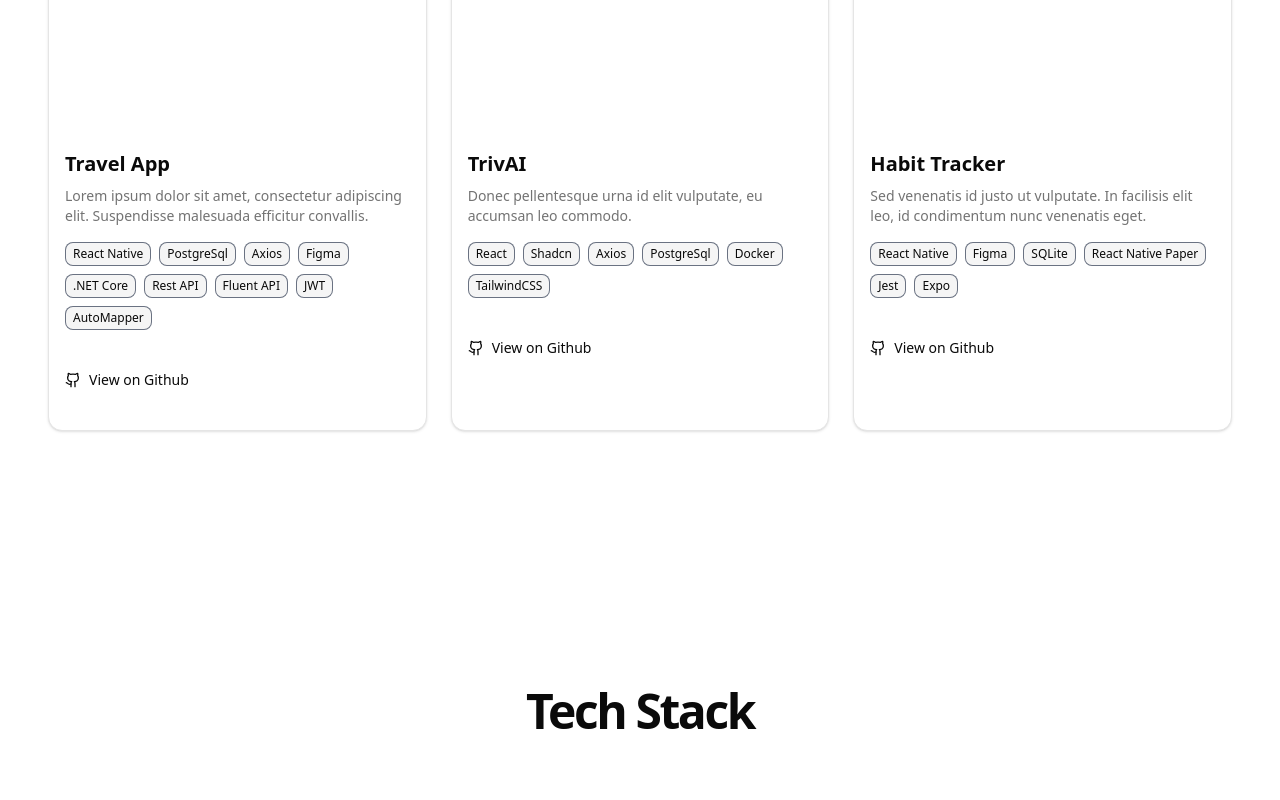
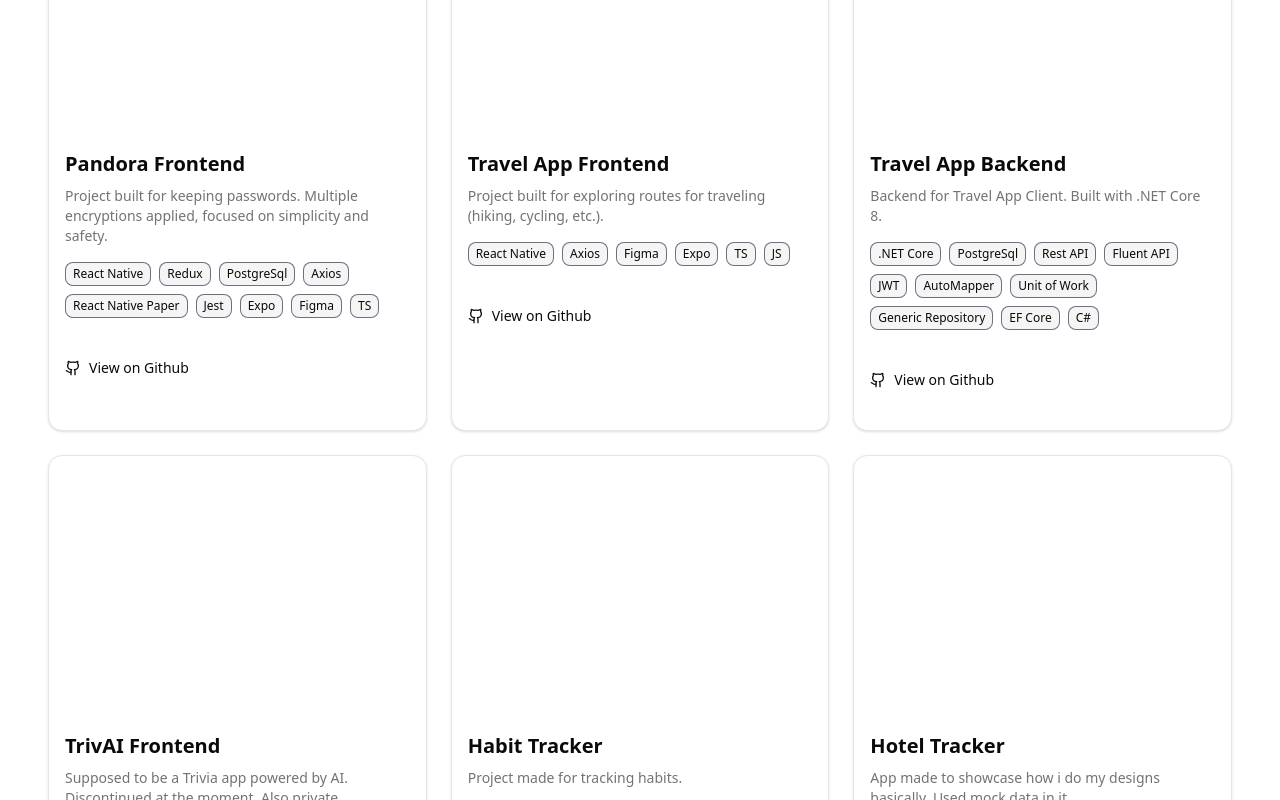
Before and after one commit to Mkjox/mkjox.github.io, a Next.js app: page / in a window 1280 px wide. Shown: the part 840-1640 px from the top of the page. Built offline with nearby package versions, Linux system fonts and the light colour scheme.

Commit message:
Made changes about UI, Entered more details about projects and fixed a small bug about theme.

```diff
--- a/app/page.tsx
+++ b/app/page.tsx
@@ -19,15 +19,15 @@ export default function Home() {
               <Link href="#about" className="transition-colors hover:text-foreground/80">
                 About
               </Link>
-              <Link href="#about" className="transition-colors hover:text-foreground/80">
+              <Link href="#projects" className="transition-colors hover:text-foreground/80">
                 Projects
               </Link>
-              <Link href="#about" className="transition-colors hover:text-foreground/80">
+              <Link href="#contact" className="transition-colors hover:text-foreground/80">
                 Contact
               </Link>
             </nav>
           </div>
-          <Button variant="outline" className="ml-auto">
+          <Button variant="outline" className="ml-auto cursor-pointer">
             Resume
           </Button>
         </div>
@@ -48,21 +48,21 @@ export default function Home() {
 
               <div className="space-x-4">
                 <Link href="https://github.com/mkjox" target="_blank">
-                  <Button variant="outline" size="icon">
+                  <Button variant="outline" size="icon" className="cursor-pointer">
                     <Github className="h-4 w-4" />
                     <span className="sr-only">Github</span>
                   </Button>
                 </Link>
 
                 <Link href="https://linkedin.com/in/mert-siliv/" target="_blank">
-                  <Button variant="outline" size="icon">
+                  <Button variant="outline" size="icon" className="cursor-pointer">
                     <Linkedin className="h-4 w-4" />
                     <span className="sr-only">LinkedIn</span>
                   </Button>
                 </Link>
 
                 <Link href="mailto:mert.k.siliv@hotmail.com">
-                  <Button variant="outline" size="icon">
+                  <Button variant="outline" size="icon" className="cursor-pointer">
                     <Mail className="h-4 w-4" />
                     <span className="sr-only">Email</span>
                   </Button>
@@ -79,25 +79,46 @@ export default function Home() {
             </h2>
             <div className="grid gap-6 md:grid-cols-2 lg:grid-cols-3">
               <ProjectCard
-                title="Travel App"
-                description="Lorem ipsum dolor sit amet, consectetur adipiscing elit. Suspendisse malesuada efficitur convallis."
+                title="Pandora Frontend"
+                description="Project built for keeping passwords. Multiple encryptions applied, focused on simplicity and safety."
                 // image="/placeholder.svg?height=400&width=600"
-                link="https://github.com/mkjox"
-                tags={["React Native", "PostgreSql", "Axios", "Figma", ".NET Core", "Rest API", "Fluent API", "JWT", "AutoMapper"]}
+                link="https://github.com/Mkjox/PandoraFrontend"
+                tags={["React Native", "Redux", "PostgreSql", "Axios", "React Native Paper", "Jest", "Expo", "Figma", "TS"]}
               />
               <ProjectCard
-                title="TrivAI"
-                description="Donec pellentesque urna id elit vulputate, eu accumsan leo commodo."
+                title="Travel App Frontend"
+                description="Project built for exploring routes for traveling (hiking, cycling, etc.)."
                 // image="/placeholder.svg?height=400&width=600"
-                link="https://github.com/mkjox"
-                tags={["React", "Shadcn", "Axios", "PostgreSql", "Docker", "TailwindCSS"]}
+                link="https://github.com/Mkjox/TravelAppClient"
+                tags={["React Native", "Axios", "Figma", "Expo", "TS", "JS"]}
+              />
+              <ProjectCard
+                title="Travel App Backend"
+                description="Backend for Travel App Client. Built with .NET Core 8."
+                // image="/placeholder.svg?height=400&width=600"
+                link="https://github.com/Mkjox/TravelAppApi"
+                tags={[".NET Core", "PostgreSql", "Rest API", "Fluent API", "JWT", "AutoMapper", "Unit of Work", "Generic Repository", "EF Core", "C#"]}
+              />
+              <ProjectCard
+                title="TrivAI Frontend"
+                description="Supposed to be a Trivia app powered by AI. Discontinued at the moment, Also private repository."
+                // image="/placeholder.svg?height=400&width=600"
+                link="https://github.com/Mkjox"
+                tags={["React", "Shadcn", "Axios", "PostgreSql", "Docker", "TailwindCSS", "JS"]}
               />
               <ProjectCard
                 title="Habit Tracker"
-                description="Sed venenatis id justo ut vulputate. In facilisis elit leo, id condimentum nunc venenatis eget."
+                description="Project made for tracking habits."
                 // image="/placeholder.svg?height=400&width=600"
-                link="https://github.com/mkjox"
-                tags={["React Native", "Figma", "SQLite", "React Native Paper", "Jest", "Expo"]}
+                link="https://github.com/Mkjox/HabitTracker"
+                tags={["React Native", "SQLite", "React Native Paper", "Expo", "Victory Native", "TS"]}
+              />
+              <ProjectCard
+                title="Hotel Tracker"
+                description="App made to showcase how i do my designs basically. Used mock data in it."
+                // image="/placeholder.svg?height=400&width=600"
+                link="https://github.com/Mkjox/Hotel-App"
+                tags={["React Native", "Figma", "Mock Data", "Axios", "JS"]}
               />
             </div>
           </div>
@@ -116,7 +137,7 @@ export default function Home() {
           <div className="container px-4 md:px-6">
             <div className="mx-auto max-w-2xl">
               <h2 className="text-3xl font-bold tracking-tighter sm:text-4xl md:text-5xl mb-12 text-center">
-                Get in Touch
+                Get in Touch (Doesn&apos;t work right now)
               </h2>
               <ContactForm />
             </div>
--- a/components/mode-toggle.tsx
+++ b/components/mode-toggle.tsx
@@ -16,7 +16,7 @@ export function ModeToggle() {
     }
 
     return (
-        <Button onClick={toggleTheme} variant="outline" size="sm">
+        <Button onClick={toggleTheme} variant="outline" size="sm" className="cursor-pointer">
             <Sun className={`h-[1.2rem] w-[1.2rem] transition-all ${isDark ? "scale-0 rotate-90" : "scale-100 rotate-0"}`} />
             <Moon className={`absolute h-[1.2rem] w-[1.2rem] transition-all ${isDark ? "scale-100 rotate-0" : "scale-0 rotate-90"}`} />
             <span className="sr-only">Toggle theme</span>
```
